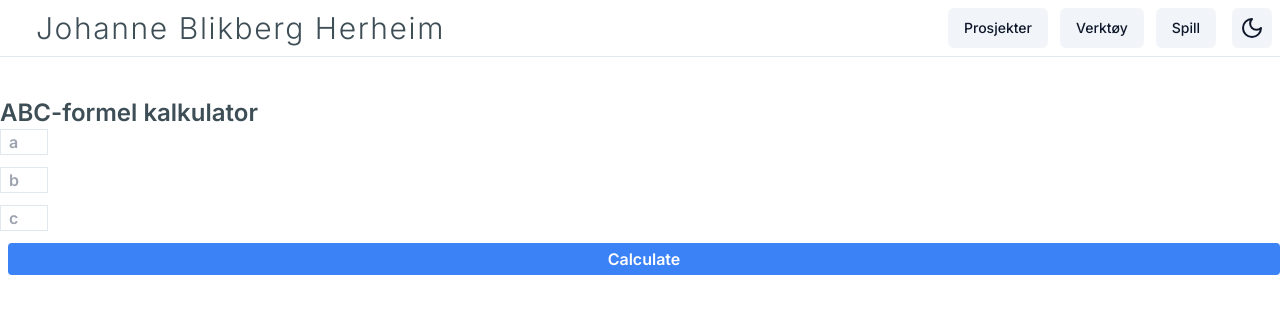
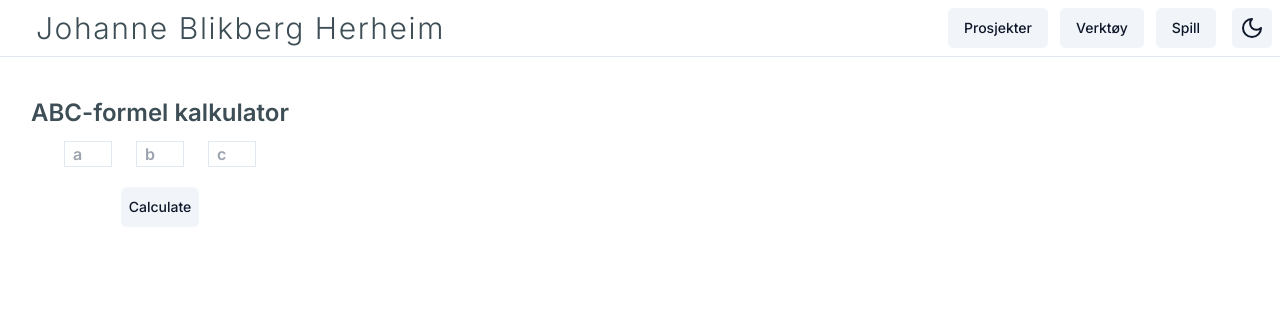
Before and after one commit to johanneherheim/personal-website, a Next.js app: page /tools in a window 1280 px wide. Shown: the top 314 px of the page. Built offline with nearby package versions, Linux system fonts and the light colour scheme.

Commit message:
fix abc-format

```diff
--- a/src/app/tools/abc-calc.tsx
+++ b/src/app/tools/abc-calc.tsx
@@ -1,4 +1,5 @@
 "use client";
+import { Button } from "@/components/ui/button";
 import React, { useState } from "react";
 
 export default function AbcCalc() {
@@ -33,36 +34,35 @@ export default function AbcCalc() {
   };
 
   return (
-    <div className="flex justify-center font-semibold flex-col">
+    <div className="flex font-semibold w-80 items-center flex-col">
       <h2>ABC-formel kalkulator</h2>
+      <div>
         <input
-        className="mb-3 px-2 w-12 border"
+          className="m-3 px-2 w-12 border"
           type="text"
           value={A}
           onChange={(e) => setA(e.target.value)}
           placeholder="a"
         />
         <input
-        className="mb-3 px-2 w-12 border"
+          className="m-3 px-2 w-12 border"
           type="text"
           value={B}
           onChange={(e) => setB(e.target.value)}
           placeholder="b"
         />
         <input
-        className="mb-3 px-2 w-12 border"
+          className="m-3 px-2 w-12 border"
           type="text"
           value={C}
           onChange={(e) => setC(e.target.value)}
           placeholder="c"
           onKeyPress={handleKeyPress}
         />
-      <button
-        onClick={calculate}
-        className="ml-2 px-2 py-1 bg-blue-500 text-white rounded"
-      >
+      </div>
+      <Button onClick={calculate} variant="secondary" className="m-2 p-2">
         Calculate
-      </button>
+      </Button>
       <p>
         {answer.length > 0
           ? `Roots: ${answer.join(", ")}`
--- a/src/app/tools/page.tsx
+++ b/src/app/tools/page.tsx
@@ -1,8 +1,10 @@
-import React from 'react'
-import AbcCalc from './abc-calc'
+import React from "react";
+import AbcCalc from "./abc-calc";
 
 export default function ToolPage() {
   return (
-    <div><AbcCalc/></div>
-  )
+    <div className="grid w-screen mx-auto grid-cols-1 sm:grid-cols-2 md:grid-cols-3">
+        <AbcCalc />
+    </div>
+  );
 }
```
Also changed, not shown: 1 other file (tests, documents, lock files or other folders). Lines whose indentation alone changed are shown as unchanged.
